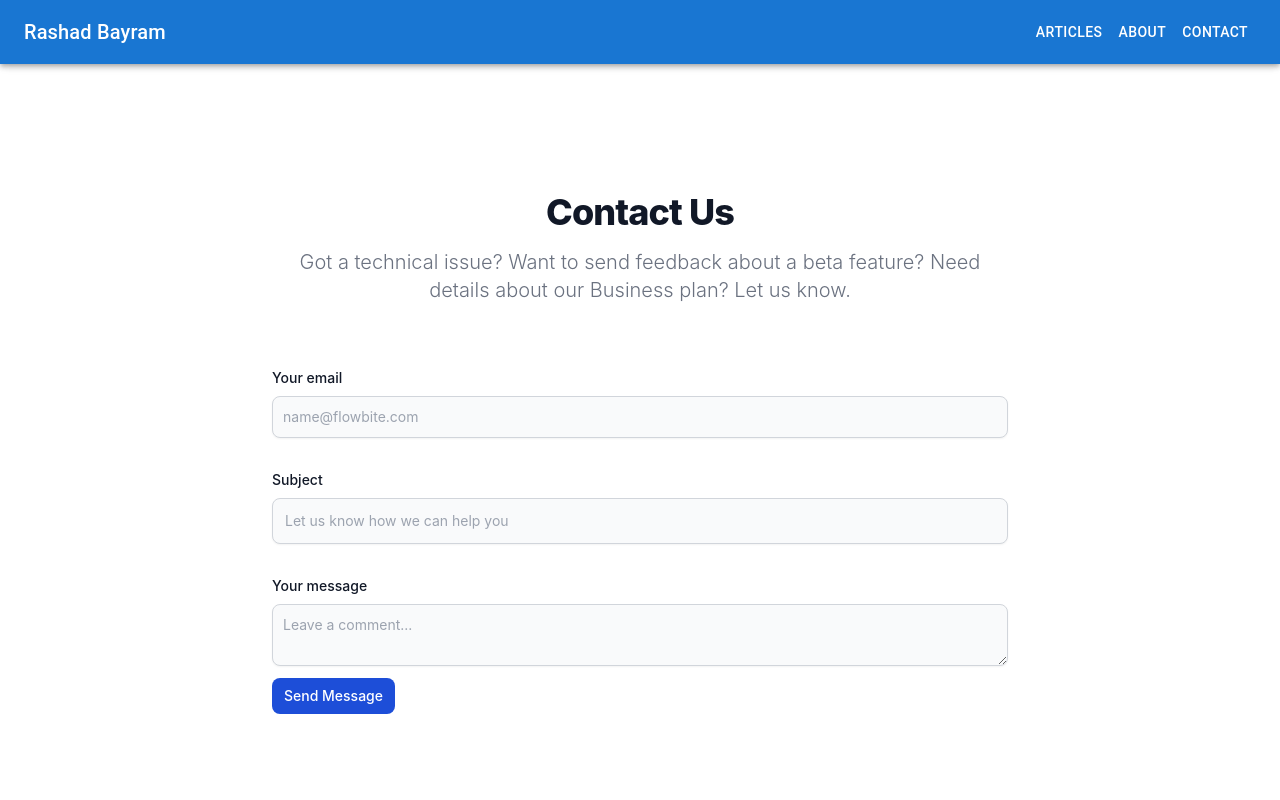
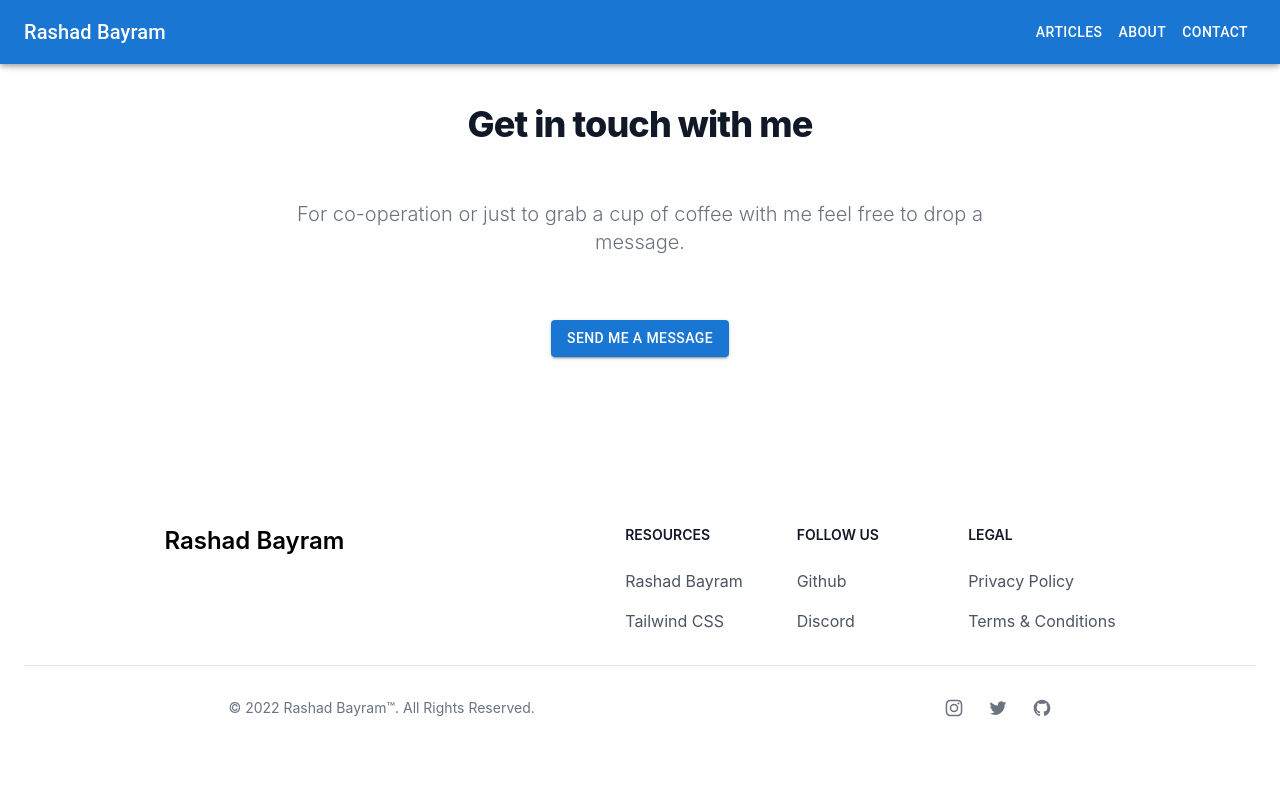
Before and after one commit to BRashad/blog, a React (Create React App) app in the folder client/: page /contact in a window 1280 px wide. Shown: the top 800 px of the page. Built offline with nearby package versions, Linux system fonts and the light colour scheme.

Commit message:
contact form redesigned

```diff
--- a/client/src/App.tsx
+++ b/client/src/App.tsx
@@ -3,9 +3,7 @@ import { BrowserRouter as Router, Routes, Route } from "react-router-dom";
 import "./App.css";
 
 import NavBar from "./components/NavBar";
-import Header from "./components/Header";
 import Footer from "./components/Footer";
-
 import About from "../src/pages/About";
 import Contact from "../src/pages/Contact";
 import Posts from "../src/pages/Posts";
@@ -15,7 +13,7 @@ const App = () => {
   return (
     <Router>
       <NavBar />
-      <Header />
+
       <Routes>
         <Route path="/posts" element={<Posts />} />
         <Route path="/posts/:id" element={<Post />} />
--- a/client/src/components/NavBar.tsx
+++ b/client/src/components/NavBar.tsx
@@ -35,6 +35,7 @@ export default function NavBar(props: Props) {
 
   const drawer = (
     <Box onClick={handleDrawerToggle} sx={{ textAlign: "center" }}>
+      <Link to="https://rashadbayram.com/">Rashad Bayram</Link>
       <Typography variant="h6" sx={{ my: 2 }}>
         Rashad Bayram
       </Typography>
--- a/client/src/pages/About.tsx
+++ b/client/src/pages/About.tsx
@@ -6,7 +6,7 @@ const About = () => {
       <section className="bg-white dark:bg-gray-900">
         <div className="py-8 px-4 mx-auto max-w-screen-xl sm:py-16 lg:px-6">
           <div className="mx-auto max-w-screen-sm text-center">
-            <h2 className="mb-4 text-4xl tracking-tight font-extrabold leading-tight text-gray-900 dark:text-white">
+            <h2 className="mt-10 mb-4 text-4xl tracking-tight font-extrabold leading-tight text-gray-900 dark:text-white">
               Start your free trial today
             </h2>
             <p className="mb-6 font-light text-gray-500 dark:text-gray-400 md:text-lg">
--- a/client/src/pages/Contact.tsx
+++ b/client/src/pages/Contact.tsx
@@ -1,78 +1,22 @@
 /* eslint-disable no-unreachable */
-import React from "react";
+import * as React from "react";
+import Button from "@mui/material/Button";
+import Link from "@mui/material/Link";
 
 const Contact = () => {
-  interface Form {
-    required?: boolean;
-  }
-
-  const frm: Form = {
-    required: true,
-  };
-
-  const required: boolean = frm.required as boolean;
-
   return (
     <section className="bg-white dark:bg-gray-900">
-      <div className="py-8 lg:py-16 px-4 mx-auto max-w-screen-md">
-        <h2 className="mb-4 text-4xl tracking-tight font-extrabold text-center text-gray-900 dark:text-white">
-          Contact Us
+      <div className="py-8 lg:py-16 px-4 mx-auto max-w-screen-md  flex flex-col items-center">
+        <h2 className="mt-10 mb-4 text-4xl tracking-tight font-extrabold text-center text-gray-900 dark:text-white">
+          Get in touch with me
         </h2>
-        <p className="mb-8 lg:mb-16 font-light text-center text-gray-500 dark:text-gray-400 sm:text-xl">
-          Got a technical issue? Want to send feedback about a beta feature?
-          Need details about our Business plan? Let us know.
+        <p className="mt-10 mb-8 lg:mb-16 font-light text-center text-gray-500 dark:text-gray-400 sm:text-xl">
+          For co-operation or just to grab a cup of coffee with me feel free to
+          drop a message.
         </p>
-        <form action="#" className="space-y-8">
-          <div>
-            <label
-              htmlFor="email"
-              className="block mb-2 text-sm font-medium text-gray-900 dark:text-gray-300"
-            >
-              Your email
-            </label>
-            <input
-              type="email"
-              id="email"
-              className="shadow-sm bg-gray-50 border border-gray-300 text-gray-900 text-sm rounded-lg focus:ring-primary-500 focus:border-primary-500 block w-full p-2.5 dark:bg-gray-700 dark:border-gray-600 dark:placeholder-gray-400 dark:text-white dark:focus:ring-primary-500 dark:focus:border-primary-500 dark:shadow-sm-light"
-              placeholder="name@flowbite.com"
-              required
-            />
-          </div>
-          <div>
-            <label
-              htmlFor="subject"
-              className="block mb-2 text-sm font-medium text-gray-900 dark:text-gray-300"
-            >
-              Subject
-            </label>
-            <input
-              type="text"
-              id="subject"
-              className="block p-3 w-full text-sm text-gray-900 bg-gray-50 rounded-lg border border-gray-300 shadow-sm focus:ring-primary-500 focus:border-primary-500 dark:bg-gray-700 dark:border-gray-600 dark:placeholder-gray-400 dark:text-white dark:focus:ring-primary-500 dark:focus:border-primary-500 dark:shadow-sm-light"
-              placeholder="Let us know how we can help you"
-              required
-            />
-          </div>
-          <div className="sm:col-span-2">
-            <label
-              htmlFor="message"
-              className="block mb-2 text-sm font-medium text-gray-900 dark:text-gray-400"
-            >
-              Your message
-            </label>
-            <textarea
-              id="message"
-              className="block p-2.5 w-full text-sm text-gray-900 bg-gray-50 rounded-lg shadow-sm border border-gray-300 focus:ring-primary-500 focus:border-primary-500 dark:bg-gray-700 dark:border-gray-600 dark:placeholder-gray-400 dark:text-white dark:focus:ring-primary-500 dark:focus:border-primary-500"
-              placeholder="Leave a comment..."
-            ></textarea>
-          </div>
-        </form>
-        <a
-          href="/posts/:id"
-          className="inline-flex items-center mt-3 py-2 px-3 text-sm font-medium text-center text-white bg-blue-700 rounded-lg hover:bg-blue-800 focus:ring-4 focus:outline-none focus:ring-blue-300 dark:bg-blue-600 dark:hover:bg-blue-700 dark:focus:ring-blue-800"
-        >
-          Send Message
-        </a>
+        <Link href="mailto:info@rashadbayram.com?subject=Co-operation">
+          <Button variant="contained">Send me a message</Button>
+        </Link>
       </div>
     </section>
   );
--- a/client/src/pages/Posts.tsx
+++ b/client/src/pages/Posts.tsx
@@ -6,7 +6,7 @@ const Posts = () => {
       <section className="bg-white dark:bg-gray-900">
         <div className="py-8 px-4 mx-auto max-w-screen-xl lg:py-16 lg:px-6">
           <div className="mx-auto max-w-screen-sm text-center lg:mb-16 mb-8">
-            <h2 className="mb-4 text-3xl lg:text-4xl tracking-tight font-extrabold text-gray-900 dark:text-white">
+            <h2 className="mt-10 mb-4 text-3xl lg:text-4xl tracking-tight font-extrabold text-gray-900 dark:text-white">
               My Blog
             </h2>
             <p className="font-light text-gray-500 sm:text-xl dark:text-gray-400">
--- a/client/tailwind.config.js
+++ b/client/tailwind.config.js
@@ -5,4 +5,5 @@ module.exports = {
     extend: {},
   },
   plugins: [],
+  darkMode: "class",
 };
```
